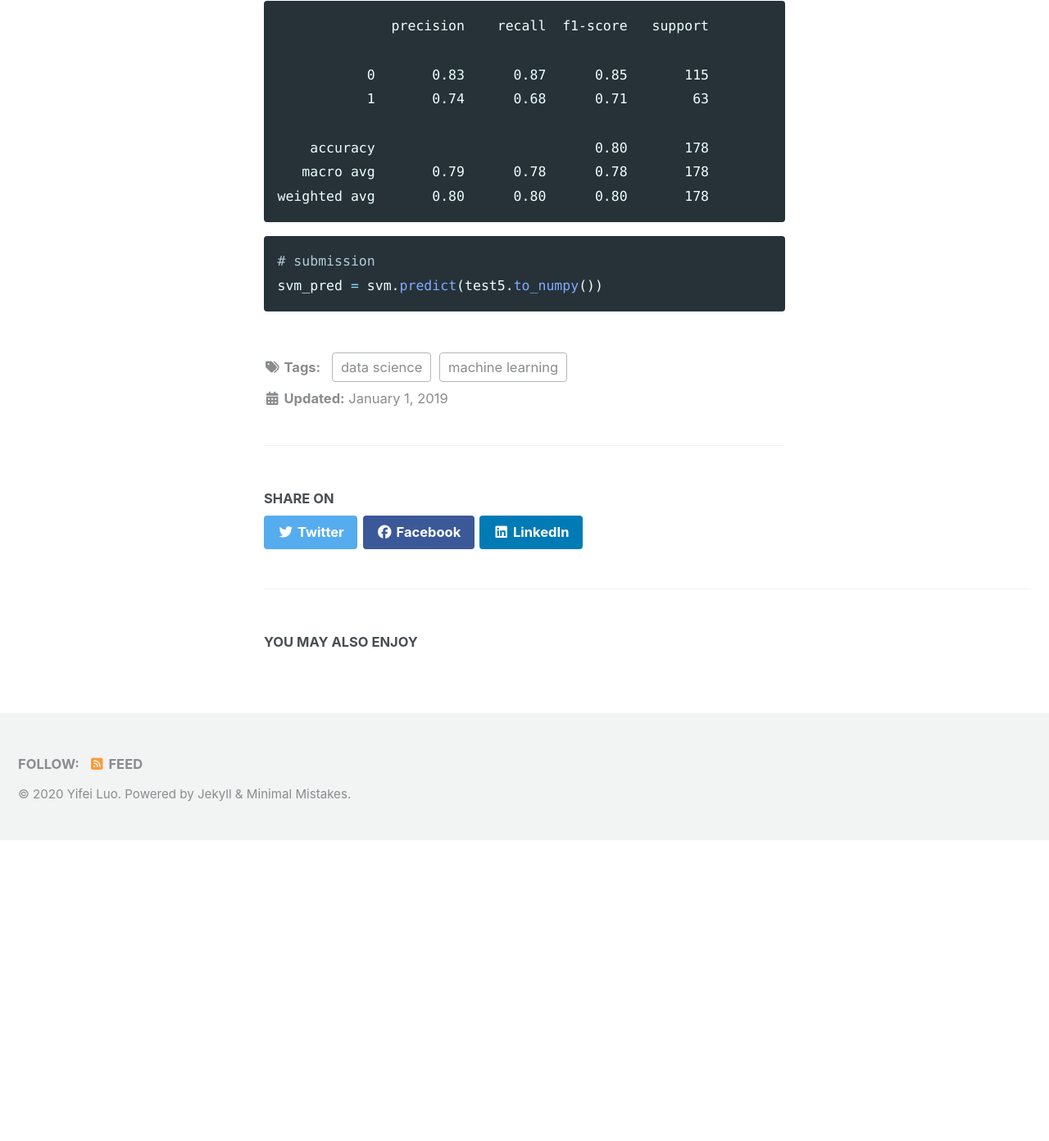
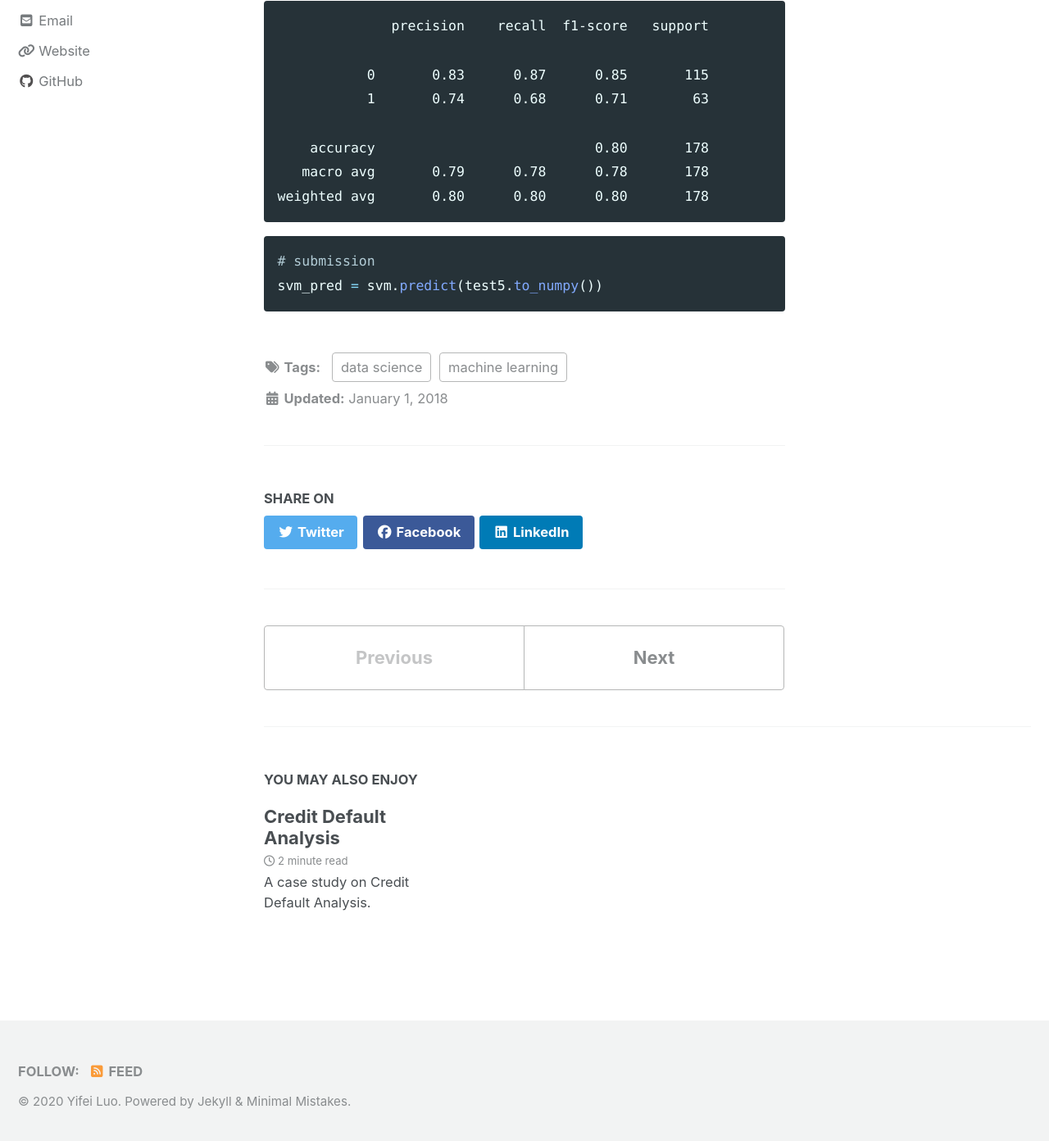
Before and after one commit to learn2gether/learn2gether.github.io, a Jekyll site: the page built from _posts/2018-01-01-Titanic-Analysis.md, in a window 1280 px wide and 1400 px high, scrolled down 13381 px. Shown: the top 1392 px of the window at 82% size. Built offline with Jekyll 4.4.1, drawn with Linux system fonts in a browser that asks for light colours; cached includes are drawn as plain includes; nearby versions of some CDN libraries; before the commit the page ends 14406 px from its top, so only the background shows below that; some of the changed lines change nothing that is shown.

Commit message:
modify titanic

````diff
--- a/_posts/2019-01-01-Titanic-Analysis.md
+++ b/_posts/2018-01-01-Titanic-Analysis.md
@@ -1,6 +1,6 @@
 ---
 title: "Titanic Analysis"
-date: 2019-01-01
+date: 2018-01-01
 tags: [machine learning, data science]
 # header:
 #     image: "images/posts/titanic.jpeg"
--- /dev/null
+++ b/_posts/2018-02-01-Credit-Default-Analysis.md
@@ -0,0 +1,587 @@
+---
+title: "Credit Default Analysis"
+date: 2018-02-01
+tags: [machine learning, data science, Credit Default Analysis]
+# header:
+#     image: "images/posts/titanic.jpeg"
+excerpt: "A case study on Credit Default Analysis."
+---
+
+# Introduction
+The objective of this report is to build a credit default model for a retail bank based on provided customer dataset. This dataset consists of 13444 records with 14 features. The main goal is to identify behaviours of defaulters. Then, the bank could provide credit card services based on
+customers’ characteristics to reduce losses. The analysis is based on Python and a few supported libraries.
+
+# Data Exploration
+
+```python
+# Missing values have a lot of format.
+missing_values = ["n/a", "na", "--", " ","  "]
+data = pd.read_csv('credit_data.txt', sep=",", na_values=missing_values)
+```
+
+<div>
+<style scoped>
+    .dataframe tbody tr th:only-of-type {
+        vertical-align: middle;
+    }
+
+    .dataframe tbody tr th {
+        vertical-align: top;
+    }
+
+    .dataframe thead th {
+        text-align: right;
+    }
+</style>
+<table border="1" class="dataframe">
+  <thead>
+    <tr style="text-align: right;">
+      <th></th>
+      <th>CARDHLDR</th>
+      <th>DEFAULT</th>
+      <th>AGE</th>
+      <th>ACADMOS</th>
+      <th>ADEPCNT</th>
+      <th>MAJORDRG</th>
+      <th>MINORDRG</th>
+      <th>OWNRENT</th>
+      <th>INCOME</th>
+      <th>SELFEMPL</th>
+      <th>INCPER</th>
+      <th>EXP_INC</th>
+      <th>SPENDING</th>
+      <th>LOGSPEND</th>
+    </tr>
+  </thead>
+  <tbody>
+    <tr>
+      <th>0</th>
+      <td>0</td>
+      <td>0</td>
+      <td>27.250000</td>
+      <td>4</td>
+      <td>0</td>
+      <td>0</td>
+      <td>0</td>
+      <td>0</td>
+      <td>1200.000000</td>
+      <td>0</td>
+      <td>18000.0</td>
+      <td>0.000667</td>
+      <td>NaN</td>
+      <td>NaN</td>
+    </tr>
+    <tr>
+      <th>1</th>
+      <td>0</td>
+      <td>0</td>
+      <td>40.833332</td>
+      <td>111</td>
+      <td>3</td>
+      <td>0</td>
+      <td>0</td>
+      <td>1</td>
+      <td>4000.000000</td>
+      <td>0</td>
+      <td>13500.0</td>
+      <td>0.000222</td>
+      <td>NaN</td>
+      <td>NaN</td>
+    </tr>
+    <tr>
+      <th>2</th>
+      <td>1</td>
+      <td>0</td>
+      <td>37.666668</td>
+      <td>54</td>
+      <td>3</td>
+      <td>0</td>
+      <td>0</td>
+      <td>1</td>
+      <td>3666.666667</td>
+      <td>0</td>
+      <td>11300.0</td>
+      <td>0.033270</td>
+      <td>121.989677</td>
+      <td>4.803936</td>
+    </tr>
+    <tr>
+      <th>3</th>
+      <td>1</td>
+      <td>0</td>
+      <td>42.500000</td>
+      <td>60</td>
+      <td>3</td>
+      <td>0</td>
+      <td>0</td>
+      <td>1</td>
+      <td>2000.000000</td>
+      <td>0</td>
+      <td>17250.0</td>
+      <td>0.048427</td>
+      <td>96.853621</td>
+      <td>4.573201</td>
+    </tr>
+    <tr>
+      <th>4</th>
+      <td>1</td>
+      <td>0</td>
+      <td>21.333334</td>
+      <td>8</td>
+      <td>0</td>
+      <td>0</td>
+      <td>0</td>
+      <td>0</td>
+      <td>2916.666667</td>
+      <td>0</td>
+      <td>35000.0</td>
+      <td>0.016523</td>
+      <td>48.191670</td>
+      <td>3.875186</td>
+    </tr>
+  </tbody>
+</table>
+</div>
+
+# Handling Missing Values
+
+```python
+# There are two features with missing values.
+data.isnull().sum()
+```
+
+
+
+
+    CARDHLDR        0
+    DEFAULT         0
+    AGE             0
+    ACADMOS         0
+    ADEPCNT         0
+    MAJORDRG        0
+    MINORDRG        0
+    OWNRENT         0
+    INCOME          0
+    SELFEMPL        0
+    INCPER          0
+    EXP_INC         0
+    SPENDING     2945
+    LOGSPEND     2945
+    dtype: int64
+
+
+```python
+# Visualization of missing values.
+msno.matrix(data)
+```
+
+![alt text](https://learn2gether.github.io/images/posts/creditDefault/missingValue.png "missing values")
+
+We can know that all missing values come from people who do not own credit card service, so they do not have credit card transaction records. Thus, we should remove these observations to reflect the truth. However, if these two features are not significant on truncated data. I will consider drop these two variables and build a model based on the whole population sample later.
+
+```python
+# Remove all observations with missing values.
+truncatedData = data[~data['SPENDING'].isnull()]
+```
+
+# EDA
+
+The following diagram reflects the distribution of Default. By observing the whole sample population, we can see that defaulter is the minority which is less than ten percents. This figure is representative in the real world. However, the data is highly imbalanced, which may make the model overfitting the majority.
+
+```python
+sns.countplot(x=truncatedData['DEFAULT'],data=truncatedData)
+print(truncatedData['DEFAULT'].value_counts())
+truncatedData['DEFAULT'].value_counts()/truncatedData['DEFAULT'].count()
+```
+
+    0    9503
+    1     996
+    Name: DEFAULT, dtype: int64
+
+
+
+
+
+    0    0.905134
+    1    0.094866
+    Name: DEFAULT, dtype: float64
+
+![alt text](https://learn2gether.github.io/images/posts/creditDefault/defaulter.png "Credit Defaulters")
+
+## Card Holders
+
+We can see that if people have major derogatory reports greater than 5, it is hard to be accepted by credit card service. Thus, derogatory report is the marjor indicator to apply credit card successfully.
+
+```python
+pd.crosstab(data['DEFAULT'],data['MAJORDRG'])
+```
+
+
+
+
+<div>
+<style scoped>
+    .dataframe tbody tr th:only-of-type {
+        vertical-align: middle;
+    }
+
+    .dataframe tbody tr th {
+        vertical-align: top;
+    }
+
+    .dataframe thead th {
+        text-align: right;
+    }
+</style>
+<table border="1" class="dataframe">
+  <thead>
+    <tr style="text-align: right;">
+      <th>MAJORDRG</th>
+      <th>0</th>
+      <th>1</th>
+      <th>2</th>
+      <th>3</th>
+      <th>4</th>
+      <th>5</th>
+      <th>6</th>
+      <th>7</th>
+      <th>8</th>
+      <th>9</th>
+      <th>10</th>
+      <th>11</th>
+      <th>12</th>
+      <th>13</th>
+      <th>14</th>
+      <th>15</th>
+      <th>16</th>
+      <th>17</th>
+      <th>21</th>
+      <th>22</th>
+    </tr>
+    <tr>
+      <th>DEFAULT</th>
+      <th></th>
+      <th></th>
+      <th></th>
+      <th></th>
+      <th></th>
+      <th></th>
+      <th></th>
+      <th></th>
+      <th></th>
+      <th></th>
+      <th></th>
+      <th></th>
+      <th></th>
+      <th></th>
+      <th></th>
+      <th></th>
+      <th></th>
+      <th></th>
+      <th></th>
+      <th></th>
+    </tr>
+  </thead>
+  <tbody>
+    <tr>
+      <th>0</th>
+      <td>10017</td>
+      <td>1207</td>
+      <td>512</td>
+      <td>239</td>
+      <td>137</td>
+      <td>109</td>
+      <td>58</td>
+      <td>38</td>
+      <td>32</td>
+      <td>28</td>
+      <td>17</td>
+      <td>22</td>
+      <td>5</td>
+      <td>10</td>
+      <td>5</td>
+      <td>3</td>
+      <td>3</td>
+      <td>2</td>
+      <td>3</td>
+      <td>1</td>
+    </tr>
+    <tr>
+      <th>1</th>
+      <td>866</td>
+      <td>99</td>
+      <td>22</td>
+      <td>5</td>
+      <td>3</td>
+      <td>1</td>
+      <td>0</td>
+      <td>0</td>
+      <td>0</td>
+      <td>0</td>
+      <td>0</td>
+      <td>0</td>
+      <td>0</td>
+      <td>0</td>
+      <td>0</td>
+      <td>0</td>
+      <td>0</td>
+      <td>0</td>
+      <td>0</td>
+      <td>0</td>
+    </tr>
+  </tbody>
+</table>
+</div>
+
+
+
+
+```python
+data[data['MAJORDRG']==5]['CARDHLDR'].value_counts()
+```
+
+
+
+
+    0    108
+    1      2
+    Name: CARDHLDR, dtype: int64
+
+## Age
+
+
+```python
+truncatedData[truncatedData['AGE']<18]['AGE'].count()
+```
+
+
+
+
+    38
+
+There are 38 customers under 18 years old. According to my research, people must be at least 18 years of age to apply for a credit card in Australia. However, there are 38 people under 18 years old who owns credit card in this dataset, which is not appropriate. This may be caused by system errors.
+
+```python
+# split into different age group
+#['18-22','23-34','35-40','41-60','61-80','81-100']
+def ageGroup(self):
+    if self < 22:
+        return 'under 22'
+    elif self < 35:
+        return '22-34'
+    elif self < 41:
+        return '35-40'
+    elif self < 66:
+        return '41-65'
+    else:
+        return 'above 66'
+```
+
+
+```python
+truncatedData['Age_labeled'] = truncatedData['AGE'].apply(ageGroup)
+```
+
+```python
+# The proportion of defaulter at each group.
+plt.figure(figsize=(16,9))
+sns.countplot(x='Age_labeled',data=truncatedData, hue='DEFAULT')
+```
+
+![alt text](https://learn2gether.github.io/images/posts/creditDefault/ageGroup.png "Age Group")
+
+## Majordrg: Number of major derogatory reports (loan payments that are 60 days overdue)
+
+```python
+truncatedData['MAJORDRG'].value_counts()
+```
+
+    0    9361
+    1     855
+    2     220
+    3      47
+    4      13
+    5       2
+    6       1
+    Name: MAJORDRG, dtype: int64
+
+```python
+print(truncatedData[truncatedData['MAJORDRG']==0]['DEFAULT'].value_counts()/truncatedData[truncatedData['MAJORDRG']==0]['DEFAULT'].count())
+print(truncatedData[truncatedData['MAJORDRG']==1]['DEFAULT'].value_counts()/truncatedData[truncatedData['MAJORDRG']==1]['DEFAULT'].count())
+print(truncatedData[truncatedData['MAJORDRG']==2]['DEFAULT'].value_counts()/truncatedData[truncatedData['MAJORDRG']==2]['DEFAULT'].count())
+print(truncatedData[truncatedData['MAJORDRG']==3]['DEFAULT'].value_counts()/truncatedData[truncatedData['MAJORDRG']==3]['DEFAULT'].count())
+print(truncatedData[truncatedData['MAJORDRG']==4]['DEFAULT'].value_counts()/truncatedData[truncatedData['MAJORDRG']==4]['DEFAULT'].count())
+print(truncatedData[truncatedData['MAJORDRG']==5]['DEFAULT'].value_counts()/truncatedData[truncatedData['MAJORDRG']==5]['DEFAULT'].count())
+print(truncatedData[truncatedData['MAJORDRG']==6]['DEFAULT'].value_counts()/truncatedData[truncatedData['MAJORDRG']==6]['DEFAULT'].count())
+```
+
+    0    0.907489
+    1    0.092511
+    Name: DEFAULT, dtype: float64
+    0    0.884211
+    1    0.115789
+    Name: DEFAULT, dtype: float64
+    0    0.9
+    1    0.1
+    Name: DEFAULT, dtype: float64
+    0    0.893617
+    1    0.106383
+    Name: DEFAULT, dtype: float64
+    0    0.769231
+    1    0.230769
+    Name: DEFAULT, dtype: float64
+    1    0.5
+    0    0.5
+    Name: DEFAULT, dtype: float64
+    0    1.0
+    Name: DEFAULT, dtype: float64
+
+
+According to analysis above, default and the number of major derogatory report has a positive correlation. People are more likely to default along with the increasing number of major derogatory report. Thus, once customer has the first major derogatory report, the bank should re-evaluate the customer to determine whether suspend or terminate his/her credit card service.
+
+## MINORDRG: Number of minor derogatory reports (loan payments that are less than 60 days overdue)
+
+```python
+truncatedData['MINORDRG'].value_counts()
+```
+
+    0    8960
+    1    1046
+    2     314
+    3     117
+    4      31
+    5      20
+    6       9
+    7       2
+    Name: MINORDRG, dtype: int64
+
+```python
+print(truncatedData[truncatedData['MINORDRG']==0]['DEFAULT'].value_counts()/truncatedData[truncatedData['MINORDRG']==0]['DEFAULT'].count())
+print(truncatedData[truncatedData['MINORDRG']==1]['DEFAULT'].value_counts()/truncatedData[truncatedData['MINORDRG']==1]['DEFAULT'].count())
+print(truncatedData[truncatedData['MINORDRG']==2]['DEFAULT'].value_counts()/truncatedData[truncatedData['MINORDRG']==2]['DEFAULT'].count())
+print(truncatedData[truncatedData['MINORDRG']==3]['DEFAULT'].value_counts()/truncatedData[truncatedData['MINORDRG']==3]['DEFAULT'].count())
+print(truncatedData[truncatedData['MINORDRG']==4]['DEFAULT'].value_counts()/truncatedData[truncatedData['MINORDRG']==4]['DEFAULT'].count())
+print(truncatedData[truncatedData['MINORDRG']==5]['DEFAULT'].value_counts()/truncatedData[truncatedData['MINORDRG']==5]['DEFAULT'].count())
+print(truncatedData[truncatedData['MINORDRG']==6]['DEFAULT'].value_counts()/truncatedData[truncatedData['MINORDRG']==6]['DEFAULT'].count())
+```
+
+    0    0.909821
+    1    0.090179
+    Name: DEFAULT, dtype: float64
+    0    0.881453
+    1    0.118547
+    Name: DEFAULT, dtype: float64
+    0    0.869427
+    1    0.130573
+    Name: DEFAULT, dtype: float64
+    0    0.871795
+    1    0.128205
+    Name: DEFAULT, dtype: float64
+    0    0.903226
+    1    0.096774
+    Name: DEFAULT, dtype: float64
+    0    0.85
+    1    0.15
+    Name: DEFAULT, dtype: float64
+    0    0.888889
+    1    0.111111
+    Name: DEFAULT, dtype: float64
+
+
+
+The result of the analysis of minor derogatory report is quite similar with the major derogatory report. Thus, the bank also should re-evaluate customers if they have minor derogatory report as well.
+
+## Income: Monthly income (divided by 10,000)
+
+```python
+# Distribution of income
+plt.figure(figsize=(8,6))
+sns.distplot(truncatedData['INCOME'])
+```
+
+![alt text](https://learn2gether.github.io/images/posts/creditDefault/income.png "Income Distribution")
+
+```python
+# Most people has income between 1500 and 3000
+print(truncatedData[truncatedData['INCOME']<1500]['DEFAULT'].value_counts())
+print(truncatedData[truncatedData['INCOME']<2000]['DEFAULT'].value_counts())
+print(truncatedData[truncatedData['INCOME']<2500]['DEFAULT'].value_counts())
+print(truncatedData[truncatedData['INCOME']<3000]['DEFAULT'].value_counts())
+```
+
+    0    1079
+    1     225
+    Name: DEFAULT, dtype: int64
+    0    3113
+    1     513
+    Name: DEFAULT, dtype: int64
+    0    5112
+    1     715
+    Name: DEFAULT, dtype: int64
+    0    6848
+    1     852
+    Name: DEFAULT, dtype: int64
+
+
+
+```python
+def income(self):
+    if self<2000:
+        return 'under 2000'
+    elif self<3000:
+        return '2000-3000'
+    else:
+        return 'above 3000'
+```
+
+
+```python
+# Create a categoricial feature for income.
+truncatedData['income level'] = truncatedData['INCOME'].apply(income)
+```
+
+```python
+truncatedData['income level'].value_counts()
+```
+
+
+
+
+    2000-3000     4074
+    under 2000    3626
+    above 3000    2799
+    Name: income level, dtype: int64
+
+
+
+
+```python
+sns.countplot(x='income level', data=truncatedData, hue='DEFAULT')
+```
+![alt text](https://learn2gether.github.io/images/posts/creditDefault/income_group.png "Income Group")
+
+According to above analysis, we can conclude that customers with low level of income are most likely to default.
+
+## Exp_Inc: Ratio of monthly credit card expenditure to yearly income
+
+The majority has ratio of monthly credit card expenditure to yearly income less than one twelfth, which means that their income and spending are balanced. However, they are still a large number of people who could not afford their bills, and these people are more likely to default. Thus, the bank should pay more attention on these people to avoid loss.
+
+```python
+plt.figure(figsize=(8,6))
+sns.distplot(truncatedData['EXP_INC'])
+```
+
+![alt text](https://learn2gether.github.io/images/posts/creditDefault/Exp_Inc.png "Exp Inc")
+
+
+
+```python
+truncatedData[truncatedData['EXP_INC']>(1/12)]['DEFAULT'].value_counts()
+```
+
+    0    3550
+    1     348
+    Name: DEFAULT, dtype: int64
+
+
+# Feature Selection
````
Also changed, not shown: images/posts/creditDefault/Exp_Inc.png (added), images/posts/creditDefault/ageGroup.png (added), images/posts/creditDefault/defaulter.png (added), images/posts/creditDefault/income.png (added), images/posts/creditDefault/income_group.png (added), images/posts/creditDefault/missingValue.png (added).
